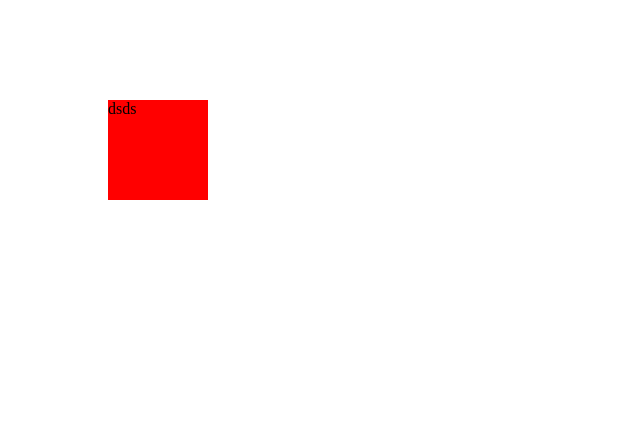
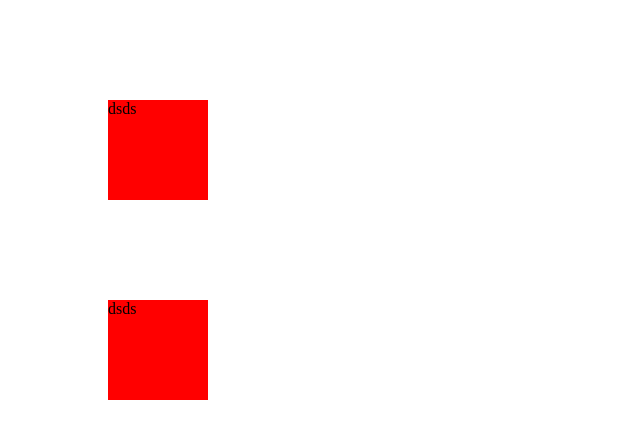
Before and after one commit to shauek97/learning-git-3, a plain HTML site: page index.html in a window 1280 px wide. Shown: the whole page, without its empty margins (0-640 px from the left). Drawn offline with Linux system fonts and the light colour scheme.

Commit message:
Added new box

```diff
--- a/index.html
+++ b/index.html
@@ -1 +1,2 @@
 <div class="box" style="background-color: red; margin: 100px; height: 100px; width: 100px;">dsds</div>
+<div class="box" style="background-color: red; margin: 100px; height: 100px; width: 100px;">dsds</div>
```
